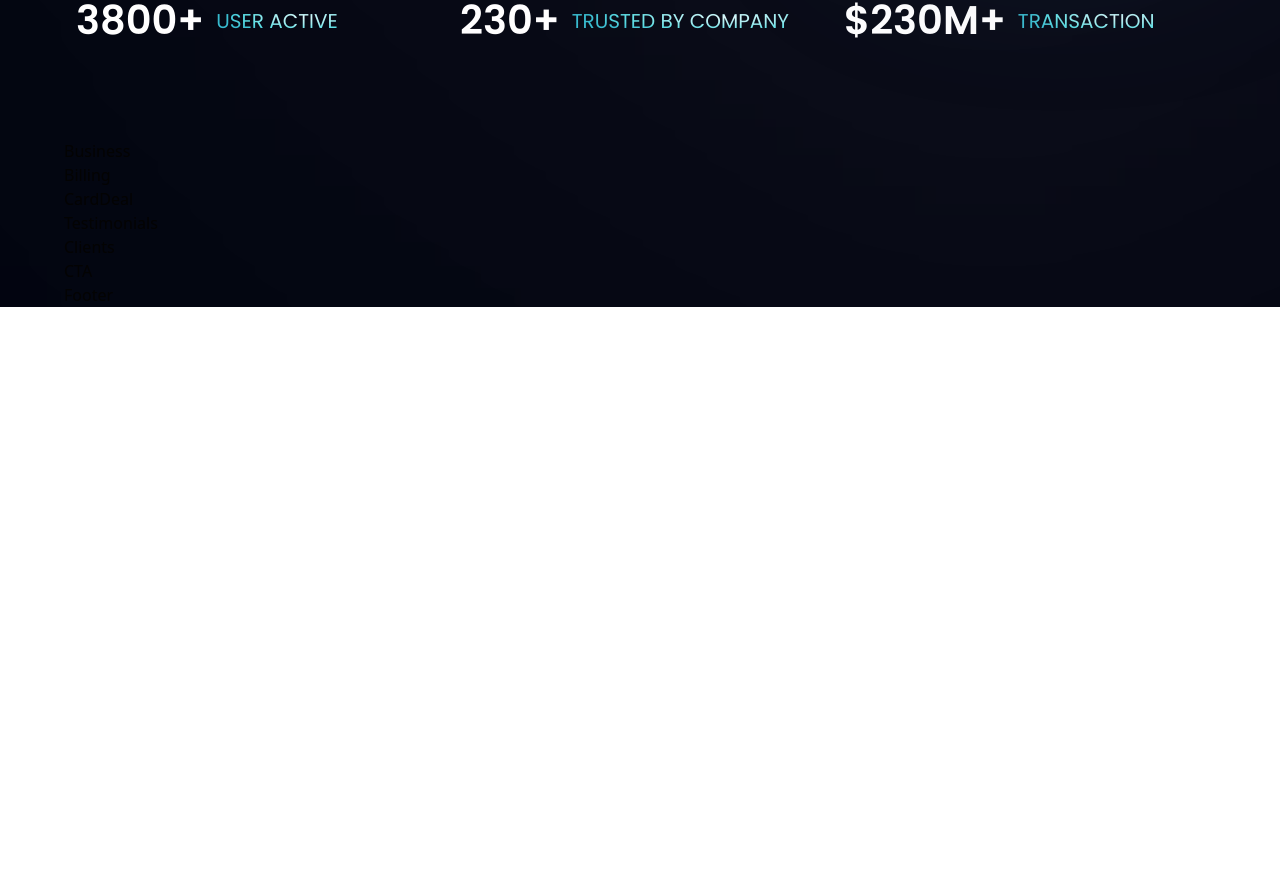
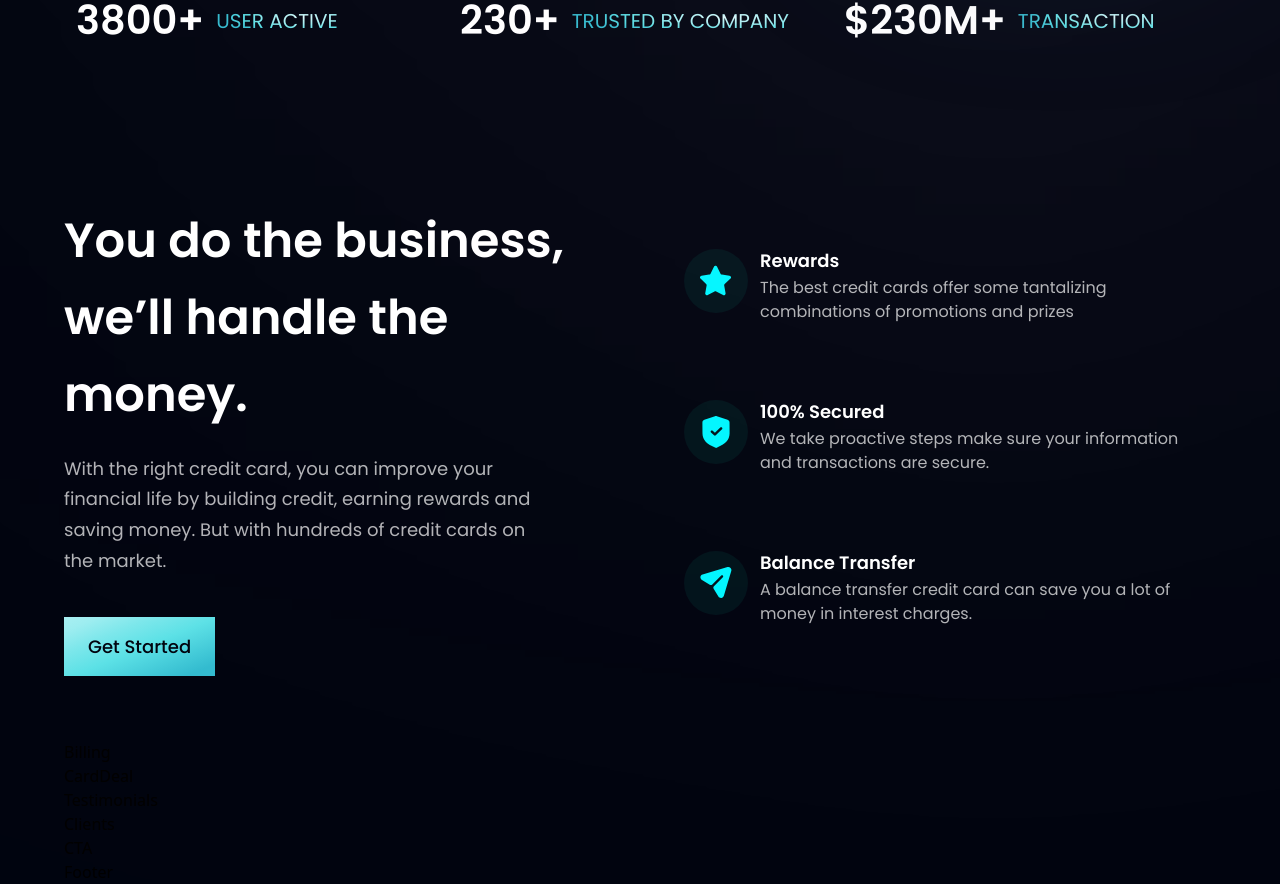
Before and after one commit to Vikashsirvi/bankist, a React (Vite) app: page / in a window 1280 px wide. Shown: the part 949-1833 px from the top of the page. Before the commit the page ends 1256 px from the top, so only its background shows below. Built offline with nearby package versions, Linux system fonts and the light colour scheme.

Commit message:
business section added

```diff
--- a/src/components/Business.jsx
+++ b/src/components/Business.jsx
@@ -1,7 +1,33 @@
 import React from "react";
+import { features } from '../constants';
+import styles, { layout } from "../style";
+import Button from "./Button";
+
+const FeatureCard = ({ icon, title, content, index }) => (
+  <div className={`flex flex-row p-6 rounded-[20px] ${index !== features.length - 1 ? 'mb-6' : 'mb-0'} feature-card`}>
+    <div className={`w-[64px] h-[64px] rounded-full ${styles.flexCenter} bg-dimBlue`}>
+      <img src={icon} alt='icon' className="w-[50%] h-[50%] object-contain" />
+    </div>
+    <div className="flex-1 flex flex-col ml-3">
+      <h4 className=" font-poppins font-semibold text-white text-[18px] leading-[23px] mb-1"> {title}</h4>
+      <p className=" font-poppins font-normal text-dimWhite text-[16px] leading-[24px] mb-1">{content}</p>
+    </div>
+  </div>
+)
 
 const Business = () => {
-  return <div>Business</div>;
+  return <section id="features" className={layout.section}>
+    <div className={`${layout.sectionInfo}`}>
+      <h2 className={`${styles.heading2}`}>You do the business,<br className="sm:block hidden" /> we’ll handle the money.</h2>
+      <p className={`${styles.paragraph} max-w-[470px] mt-5`}>
+        With the right credit card, you can improve your financial life by building credit, earning rewards and saving money. But with hundreds of credit cards on the market.
+      </p>
+      <Button styles='mt-10' />
+    </div>
+    <div className={`${layout.sectionImg} flex-col`}>{features.map((feature, index) => (
+      <FeatureCard key={feature.id} {...feature} index={index} />
+    ))}</div>
+  </section>;
 };
 
 export default Business;
--- a/src/components/Button.jsx
+++ b/src/components/Button.jsx
@@ -1,7 +1,7 @@
 import React from "react";
 
-const Button = () => {
-  return <div>Button</div>;
+const Button = ({ styles }) => {
+  return <button type="button" className={`py-4 px-6 bg-blue-gradient font-poppins font-medium text-[18px] text-primary outline-none ${styles}`}>Get Started</button>;
 };
 
 export default Button;
```
